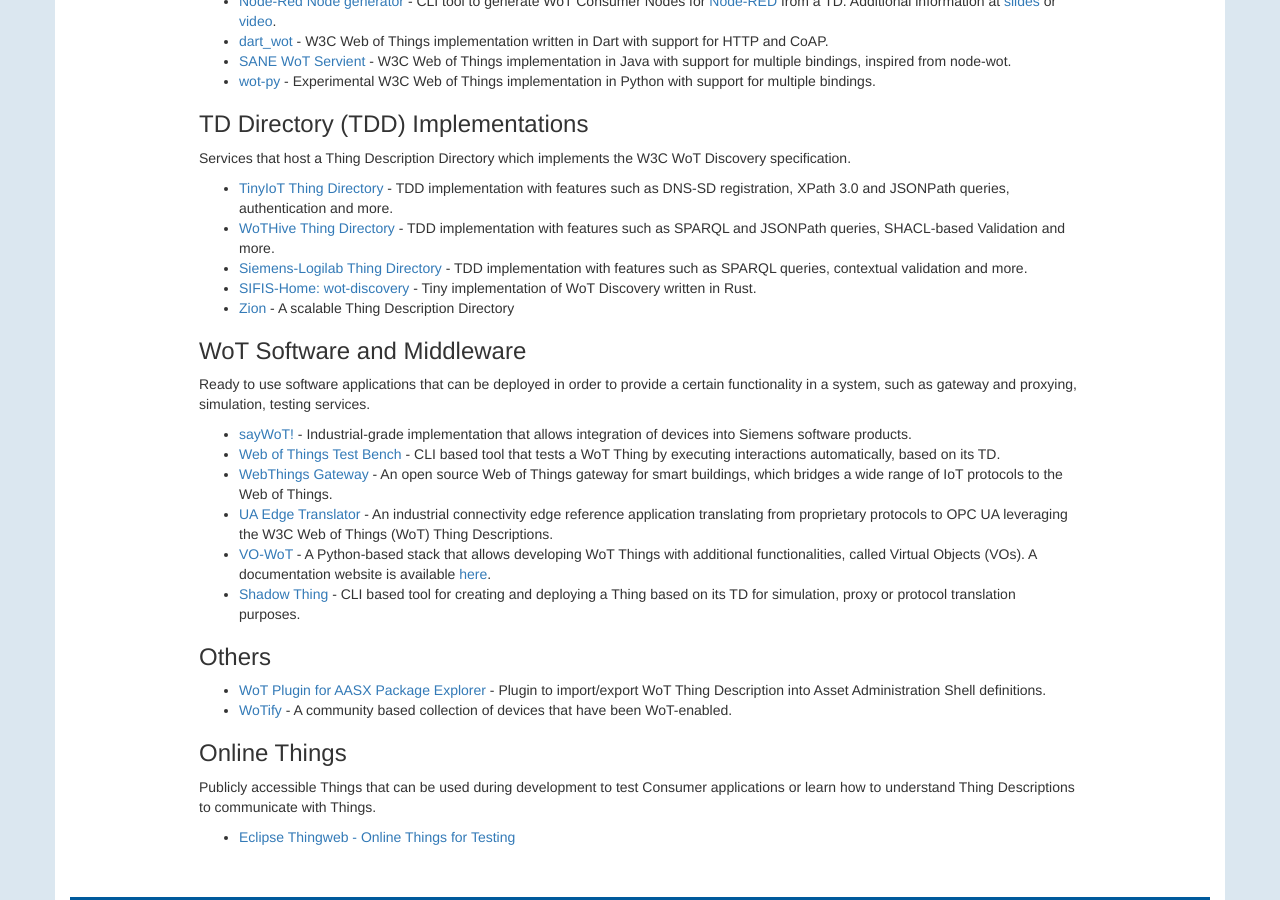
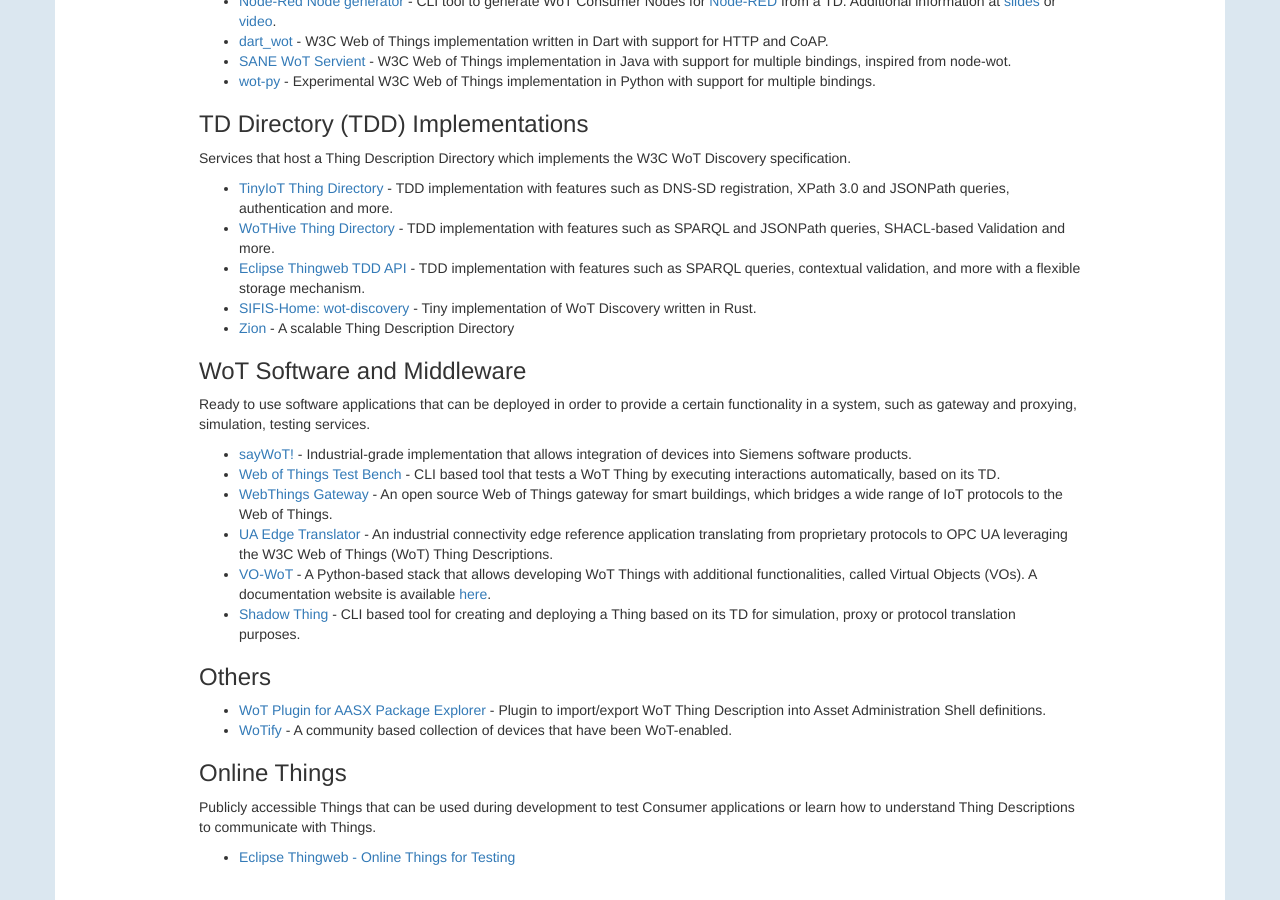
Before and after one commit to w3c/wot-marketing, a Jekyll site: the page built from docs/developers/index.html, in a window 1280 px wide and 900 px high, scrolled down 1620 px. Built offline with Jekyll 4.4.1, drawn with Linux system fonts in a browser that asks for light colours; nearby versions of some CDN libraries; comment, search, counter and statistics services are not loaded.

Commit message:
Update index.html

```diff
--- a/docs/developers/index.html
+++ b/docs/developers/index.html
@@ -362,7 +362,7 @@
 			<td class="tg-73oq">-</td>
 		</tr>
 		<tr>
-			<td class="tg-vfn0">Siemens-Logilab Thing Directory</td>
+			<td class="tg-vfn0">Eclipse Thingweb Domus TDD API</td>
 			<td class="tg-vfn0">-</td>
 			<td class="tg-vfn0">-</td>
 			<td class="tg-vfn0">-</td>
@@ -583,8 +583,8 @@
 			- TDD implementation with features such as SPARQL and JSONPath queries, SHACL-based Validation and more.
 		</li>
 		<li>
-			<a href="https://2021.semweb.pro/presentations/siemens-feedback-on-implementing-a-thing-description-repository-using-a-sparql-endpoint/">Siemens-Logilab Thing Directory</a>
-			- TDD implementation with features such as SPARQL queries, contextual validation and more.
+			<a href="https://github.com/eclipse-thingweb/domus-tdd-api">Eclipse Thingweb TDD API</a>
+			- TDD implementation with features such as SPARQL queries, contextual validation, and more with a flexible storage mechanism.
 		</li>
 		<li>
 			<a href="https://github.com/sifis-home/wot-discovery">SIFIS-Home: wot-discovery</a>
```
